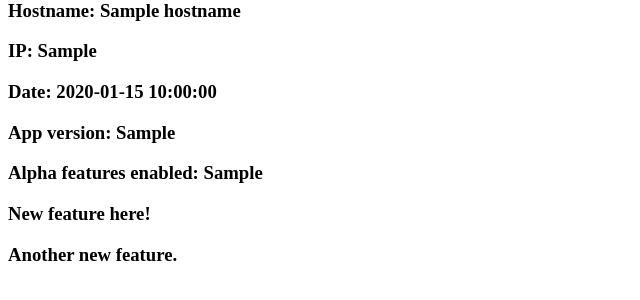
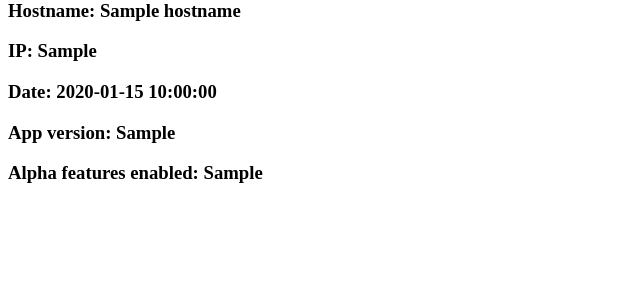
Before and after one commit to agmsbush/gke-dev-to-prod-app, a Flask app: template templates/index.html in a window 1280 px wide. Shown: the part 166-466 px from the top of the page, without its empty margins (0-640 px from the left). Run offline with Flask 2, Linux system fonts and the light colour scheme; the template is opened without the code that fills it: most values are stand-ins (such as "Sample title", 1, 10 or a date in 2020).

Commit message:
Reduce yaml to one file by removing config map merge, clean up git script, remove new features.

```diff
--- a/templates/index.html
+++ b/templates/index.html
@@ -14,8 +14,6 @@
       <h3>Date: {{ datetime }}</h3>
       <h3>App version: {{ app_version }}</h3>
       <h3>Alpha features enabled: {{ alpha_enabled }}</h3>
-      <h3> New feature here!</h3>
-      <h3>Another new feature.</h3>
     </div>
   </div>
 </html>
```
